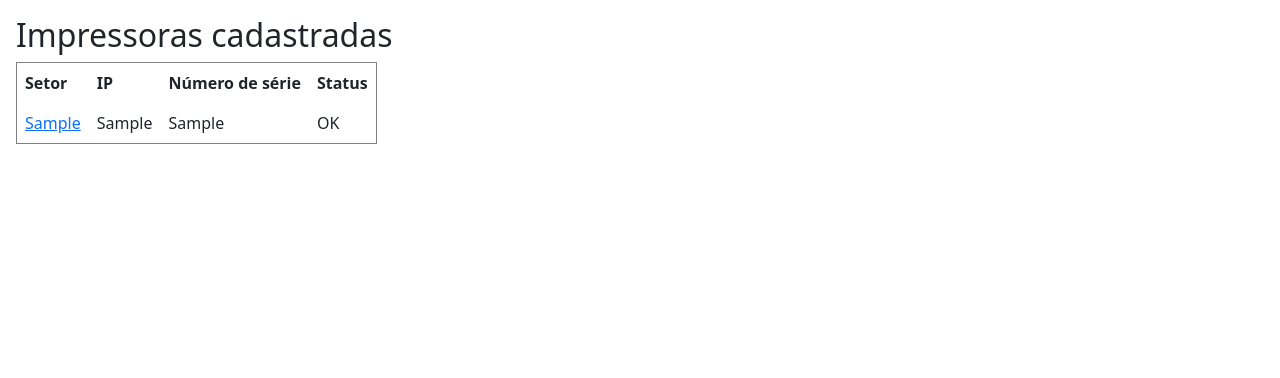
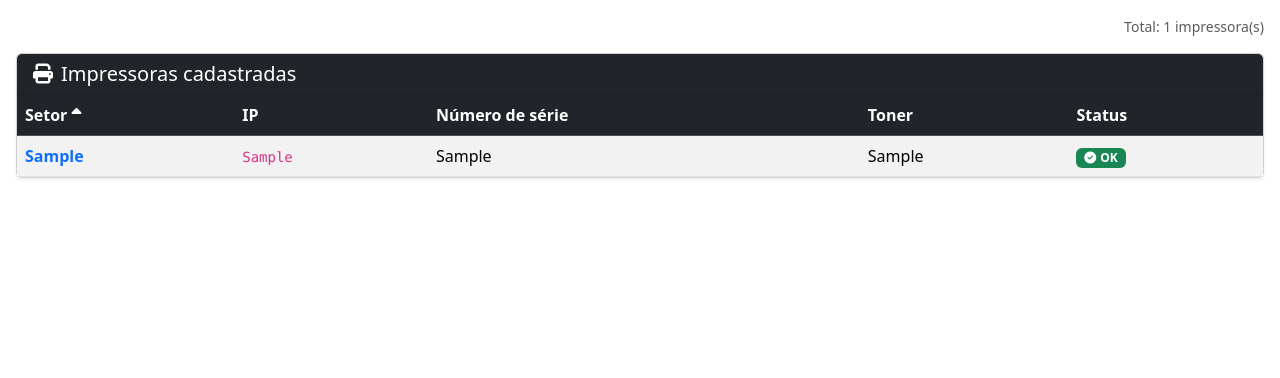
Before and after one commit to Cabral-JV/printer-monitor, a Django app: page / in a window 1280 px wide. Shown: the part 56-434 px from the top of the page. Run offline with Django 5.2, Linux system fonts and the light colour scheme; tables that the repository leaves empty hold one stand-in row (values such as "Sample post").

Commit message:
feat: estiliza listagem e formulario de impressoras com bootstrap

```diff
--- a/printer_monitor/templates/printer_monitor/printer_list.html
+++ b/printer_monitor/templates/printer_monitor/printer_list.html
@@ -3,33 +3,80 @@
 {% block title %}Impressoras{% endblock %}
 
 {% block content %}
-    <h2>Impressoras cadastradas</h2>
+    <div class="d-flex justify-content-between align-items-center mb-3">
+        <div>
             {% if user.is_authenticated %}
-        <p><a href="{% url 'printer_monitor:printer_create' %}">+ Nova impressora</a></p>
+                <a href="{% url 'printer_monitor:printer_create' %}" class="btn btn-success btn-sm">
+                    <i class="fas fa-plus me-1"></i>Nova impressora
+                </a>
             {% endif %}
+        </div>
+        <small class="text-muted">Total: {{ printers|length }} impressora(s)</small>
+    </div>
 
+    <div class="card shadow-sm">
+        <div class="card-header bg-dark text-white">
+            <h1 class="h5 mb-0"><i class="fas fa-print me-2"></i>Impressoras cadastradas</h1>
+        </div>
+        <div class="card-body p-0">
             {% if printers %}
-        <table border="1" cellpadding="8">
-            <thead>
+                <div class="table-responsive">
+                    <table class="table table-striped table-hover mb-0 align-middle">
+                        <thead class="table-dark">
                             <tr>
-                    <th>Setor</th>
+                                <th>
+                                    <a class="text-white text-decoration-none" href="?sort_by=setor&sort_order={% if sort_by == 'setor' and sort_order == 'asc' %}desc{% else %}asc{% endif %}">
+                                        Setor
+                                        {% if sort_by == "setor" %}
+                                            <i class="fas fa-sort-{% if sort_order == 'asc' %}up{% else %}down{% endif %}"></i>
+                                        {% endif %}
+                                    </a>
+                                </th>
                                 <th>IP</th>
                                 <th>Número de série</th>
+                                <th>
+                                    <a class="text-white text-decoration-none" href="?sort_by=data_remaining&sort_order={% if sort_by == 'data_remaining' and sort_order == 'asc' %}desc{% else %}asc{% endif %}">
+                                        Toner
+                                        {% if sort_by == "data_remaining" %}
+                                            <i class="fas fa-sort-{% if sort_order == 'asc' %}up{% else %}down{% endif %}"></i>
+                                        {% endif %}
+                                    </a>
+                                </th>
                                 <th>Status</th>
                             </tr>
                         </thead>
                         <tbody>
                             {% for printer in printers %}
                             <tr>
-                    <td><a href="{% url 'printer_monitor:printer_detail' printer.pk %}">{{ printer.setor }}</a></td>
-                    <td>{{ printer.ip }}</td>
+                                <td>
+                                    <a href="{% url 'printer_monitor:printer_detail' printer.pk %}" class="text-decoration-none fw-semibold">
+                                        {{ printer.setor }}
+                                    </a>
+                                </td>
+                                <td><code>{{ printer.ip }}</code></td>
                                 <td>{{ printer.numero_serie }}</td>
-                    <td>{{ printer.get_status_display }}</td>
+                                <td>
+                                    {% if printer.data_remaining %}
+                                        {{ printer.data_remaining }}
+                                    {% else %}
+                                        <span class="text-muted">&mdash;</span>
+                                    {% endif %}
+                                </td>
+                                <td>
+                                    {% if printer.status == "OK" %}
+                                        <span class="badge bg-success"><i class="fas fa-circle-check me-1"></i>OK</span>
+                                    {% else %}
+                                        <span class="badge bg-danger"><i class="fas fa-circle-exclamation me-1"></i>{{ printer.get_status_display }}</span>
+                                    {% endif %}
+                                </td>
                             </tr>
                             {% endfor %}
                         </tbody>
                     </table>
+                </div>
             {% else %}
-        <p>Nenhuma impressora cadastrada ainda.</p>
+                <p class="text-muted p-3 mb-0">Nenhuma impressora cadastrada ainda.</p>
             {% endif %}
+        </div>
+    </div>
 {% endblock %}
--- a/printer_monitor/views.py
+++ b/printer_monitor/views.py
@@ -10,8 +10,21 @@ from .forms import CustomUserCreationForm, CustomUserChangeForm
 
 
 def printer_list(request):
-    printers = Printer.objects.all()
-    return render(request, "printer_monitor/printer_list.html", {"printers": printers})
+    sort_by = request.GET.get("sort_by", "setor")
+    sort_order = request.GET.get("sort_order", "asc")
+
+    campos_permitidos = ["setor", "data_remaining"]
+    if sort_by not in campos_permitidos:
+        sort_by = "setor"
+
+    ordering = sort_by if sort_order == "asc" else f"-{sort_by}"
+    printers = Printer.objects.all().order_by(ordering)
+
+    return render(request, "printer_monitor/printer_list.html", {
+        "printers": printers,
+        "sort_by": sort_by,
+        "sort_order": sort_order,
+    })
 
 
 def printer_detail(request, pk):
```
Also changed, not shown: printer_monitor/forms.py (+7 -0 lines), printer_monitor/templates/printer_monitor/printer_form.html (+30 -7 lines). Lines whose indentation alone changed are shown as unchanged.
